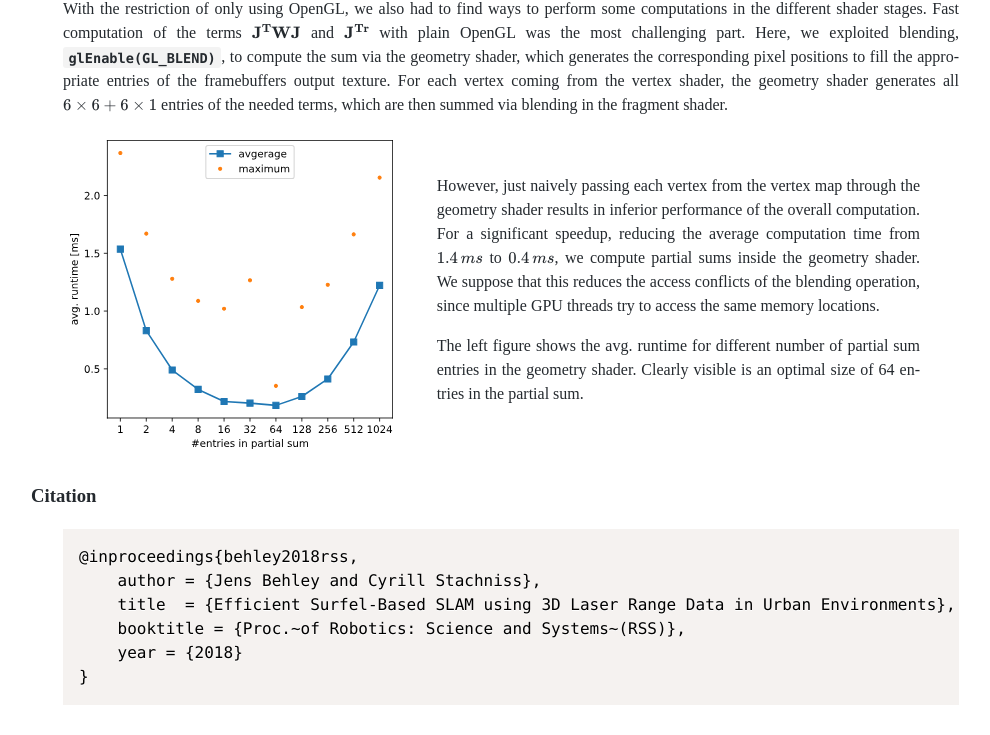
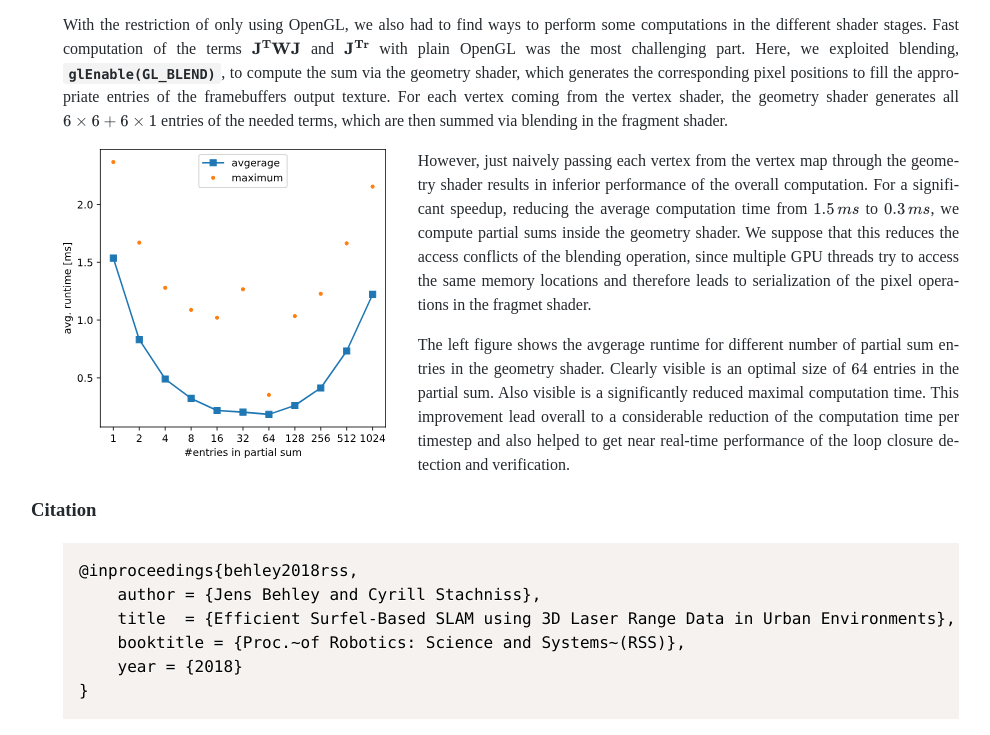
Before and after one commit to jbehley/jbehley.github.io, a plain HTML site: page projects/surfel_mapping/index.html in a window 1280 px wide. Shown: the part 1507-2242 px from the top of the page, without its empty margins (129-1119 px from the left). Drawn offline with nearby package versions, Linux system fonts and the light colour scheme; some packages are replaced by stand-ins of ours.

Commit message:
some polish

```diff
--- a/projects/surfel_mapping/index.html
+++ b/projects/surfel_mapping/index.html
@@ -121,6 +121,7 @@
 
   <div id="block">
     <h3>Implementation Details</h3>
+
     <p>We implemented our approach using only OpenGL core profile functionality. This enables us to run our approach on all
       common GPUs (including Nvidia, AMD, but also Intel). However, this decision entails also some restrictions on how you
       can use the library.</p>
@@ -141,24 +142,18 @@
       all $6\times 6 + 6 \times 1$ entries of the needed terms, which are then summed via blending in the fragment shader.
     </p>
 
-    <table class="nostyle">
-      <tr>
-        <td>
-          <img src="runtime_blend.svg">
-        </td>
-        <td>
-          <p>However, just naively passing each vertex from the vertex map through the geometry shader results in inferior performance
-            of the overall computation. For a significant speedup, reducing the average computation time from $1.4\,ms$ to
-            $0.4\,ms$, we compute partial sums inside the geometry shader. We suppose that this reduces the access conflicts
-            of the blending operation, since multiple GPU threads try to access the same memory locations.
-          </p>
-          <p>The left figure shows the avg. runtime for different number of partial sum entries in the geometry shader. Clearly
-            visible is an optimal size of 64 entries in the partial sum.</p>
-        </td>
-      </tr>
-    </table>
+    <img src="runtime_blend.svg" style="float:left;">
 
-
+    <p>However, just naively passing each vertex from the vertex map through the geometry shader results in inferior performance
+      of the overall computation. For a significant speedup, reducing the average computation time from $1.5\,ms$ to $0.3\,ms$,
+      we compute partial sums inside the geometry shader. We suppose that this reduces the access conflicts of the blending
+      operation, since multiple GPU threads try to access the same memory locations and therefore leads to serialization
+      of the pixel operations in the fragmet shader.
+    </p>
+    <p>The left figure shows the avgerage runtime for different number of partial sum entries in the geometry shader. Clearly
+      visible is an optimal size of $64$ entries in the partial sum. Also visible is a significantly reduced maximal computation
+      time. This improvement lead overall to a considerable reduction of the computation time per timestep and also helped
+      to get near real-time performance of the loop closure detection and verification.</p>
   </div>
 
   <div id="block">
--- a/projects/surfel_mapping/style.css
+++ b/projects/surfel_mapping/style.css
@@ -50,13 +50,11 @@ table.paper th, td {
   padding: 5px;
 }
 
-table.paper th.center
-{
-  text-align: center;
-}
+
 
 table.paper thead th:nth-child(2), table.paper thead th:nth-child(3) {
   width: 130px;
+  text-align: center;
 }
 
 p code {
@@ -69,7 +67,7 @@ p code {
   border-radius: 3px;
 }
 
-div p, div li, div table {
+div p, div li, div table, div img, div h4 {
   margin: 0em 2em 1em 2em;
   hyphens: auto;
   text-align: justify;
```
